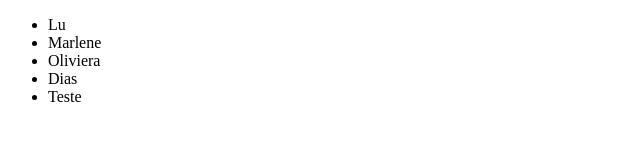
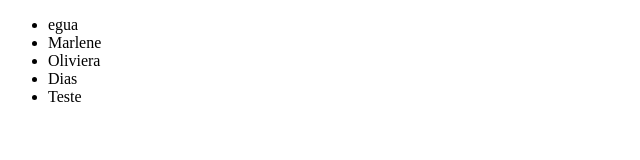
Before and after one commit to luizamarlene/Lista_cursos, a plain HTML site: page index.html in a window 1280 px wide. Shown: the full height of the page, 0-640 px from the left. Drawn offline with Linux system fonts and the light colour scheme.

```diff
--- a/index.html
+++ b/index.html
@@ -10,7 +10,7 @@
     </head>
     <body>
         <ul>
-            <li>Lu</li>
+            <li>egua</li>
             <li>Marlene</li>
             <li>Oliviera</li>
             <li>Dias</li>
```
